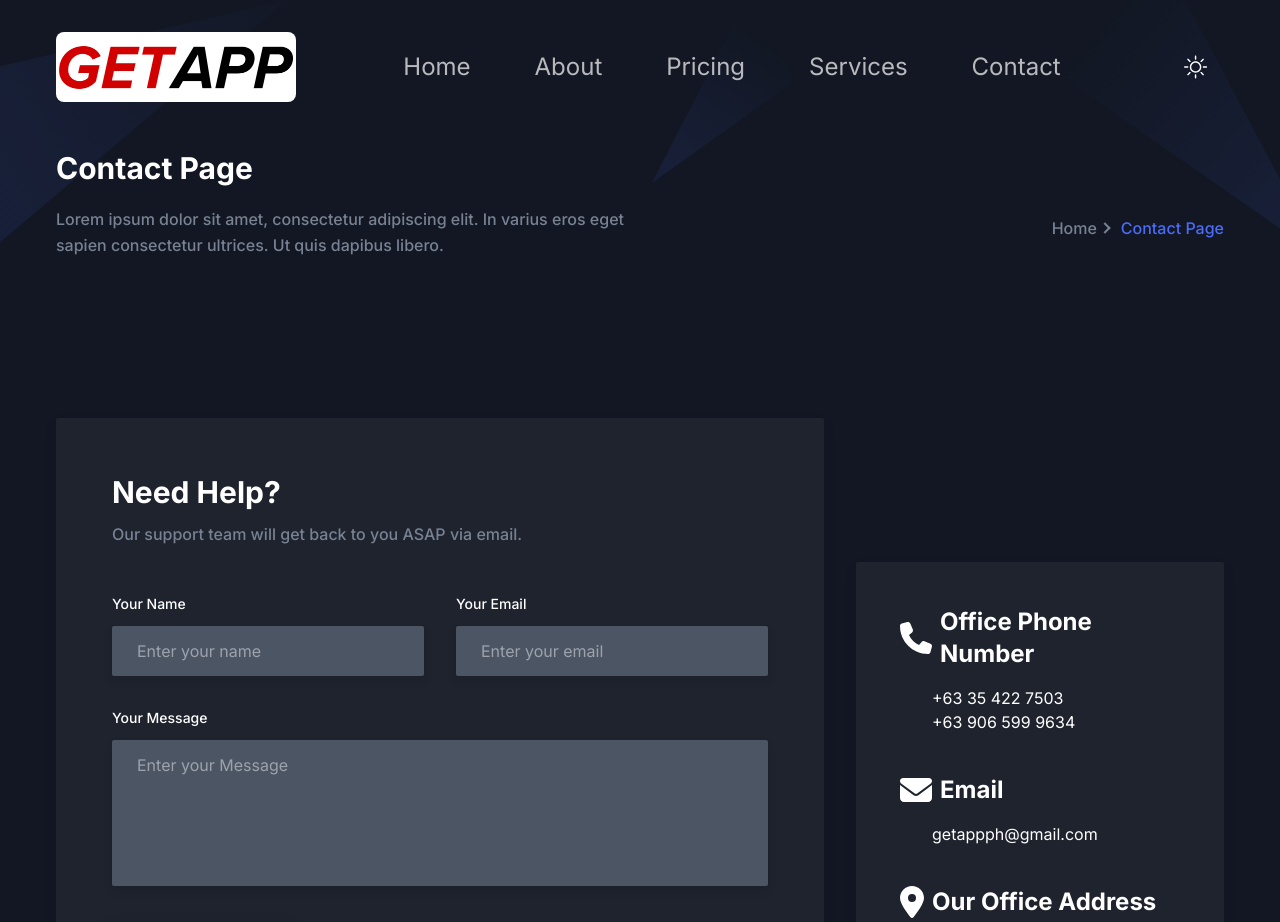
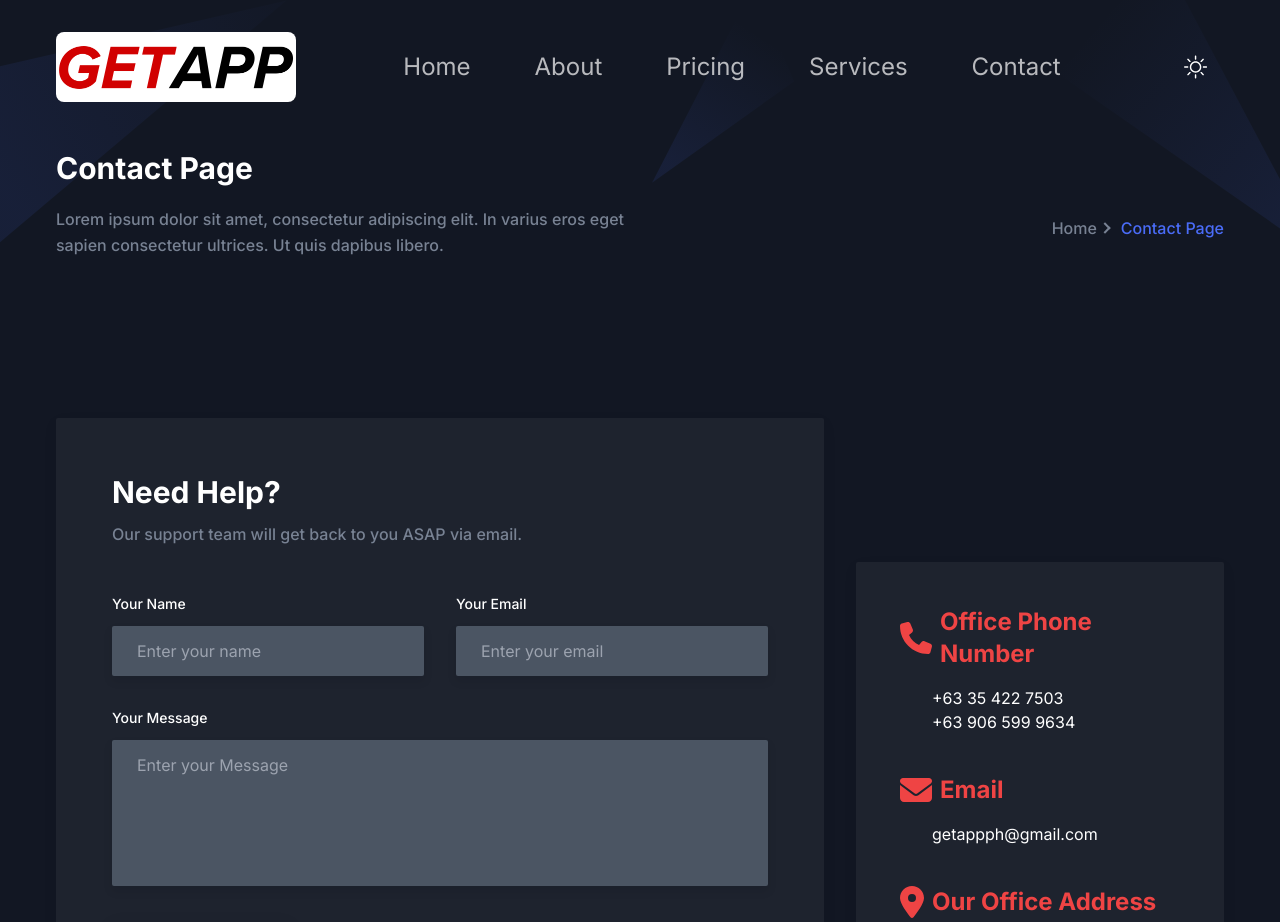
Before and after one commit to Cacarls/GetApp, a Next.js app: page /contact in a window 1280 px wide. Shown: the top 922 px of the page. Built offline with nearby package versions, Linux system fonts and the light colour scheme.

Commit message:
Updated the icons to color red

```diff
--- a/src/components/Contact/NewsLatterBox.tsx
+++ b/src/components/Contact/NewsLatterBox.tsx
@@ -29,12 +29,13 @@ const ContactDetails = () => {
             <FontAwesomeIcon
               icon={faPhone}
               size="2x"
-              className={`text-${theme === 'light' ? 'red-500' : 'white'}`}
+              className="text-red-500"
               aria-label="Phone"
             />
-            <div className={`text-2xl font-bold ${theme === 'light' ? 'text-red-500' : 'text-white'}`}>
-              Office Phone Number
-            </div>
+            <div className="text-2xl font-bold text-red-500">
+                Office Phone Number
+          </div>
+
           </div>
           <div className={`ml-8 ${theme === 'light' ? 'text-black' : 'text-white'}`}>
             <p>+63 35 422 7503 <br/> +63 906 599 9634</p>
@@ -46,12 +47,13 @@ const ContactDetails = () => {
             <FontAwesomeIcon
               icon={faEnvelope}
               size="2x"
-              className={`text-${theme === 'light' ? 'red-500' : 'white'}`}
+              className="text-red-500"
               aria-label="Email"
             />
-            <div className={`text-2xl font-bold ${theme === 'light' ? 'text-red-500' : 'text-white'}`}>
+           <div className="text-2xl font-bold text-red-500">
               Email
-            </div>
+          </div>
+
           </div>
           <div className={`ml-8 ${theme === 'light' ? 'text-black' : 'text-white'}`}>
             <p>getappph@gmail.com</p>
@@ -63,12 +65,13 @@ const ContactDetails = () => {
             <FontAwesomeIcon
               icon={faMapMarkerAlt}
               size="2x"
-              className={`text-${theme === 'light' ? 'red-500' : 'white'}`}
+              className="text-red-500"
               aria-label="Location"
             />
-            <div className={`text-2xl font-bold ${theme === 'light' ? 'text-red-500' : 'text-white'}`}>
+            <div className="text-2xl font-bold text-red-500">
               Our Office Address
-            </div>
+          </div>
+
           </div>
           <div className={`ml-8 ${theme === 'light' ? 'text-black' : 'text-white'}`}>
             <p>
```
